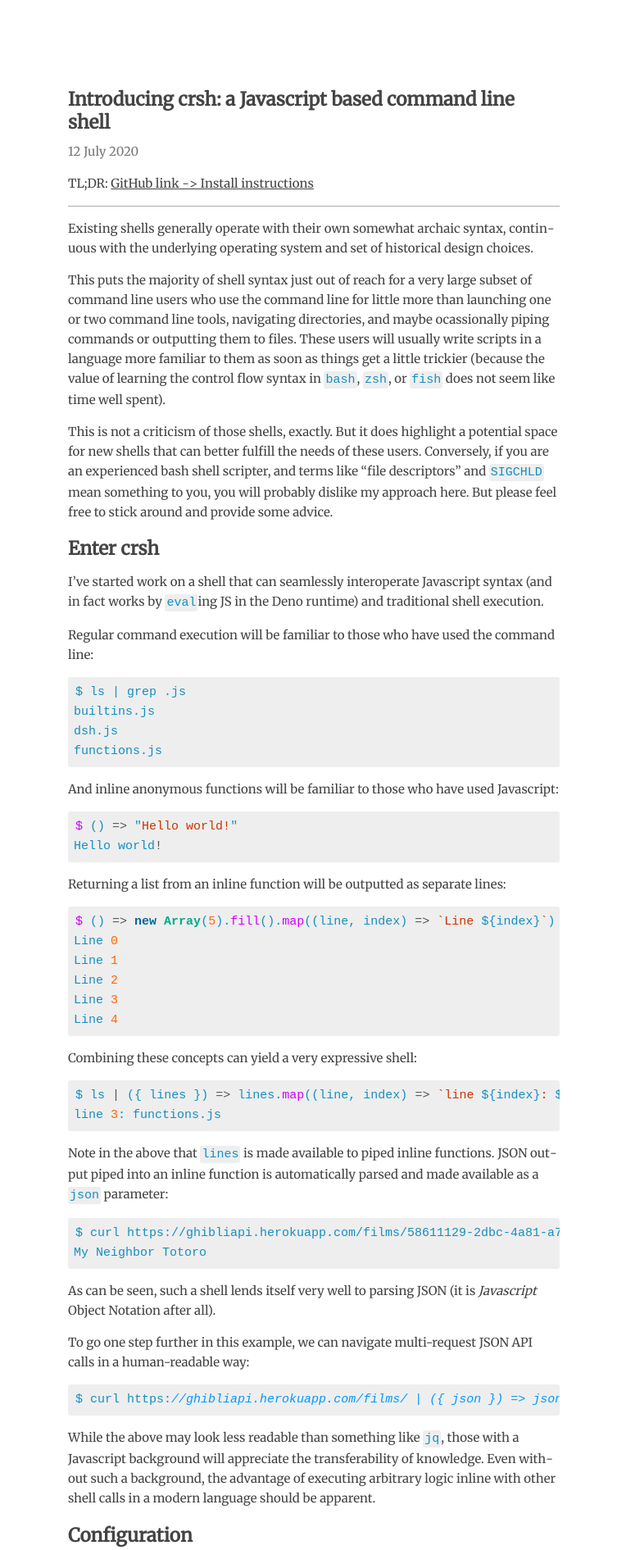
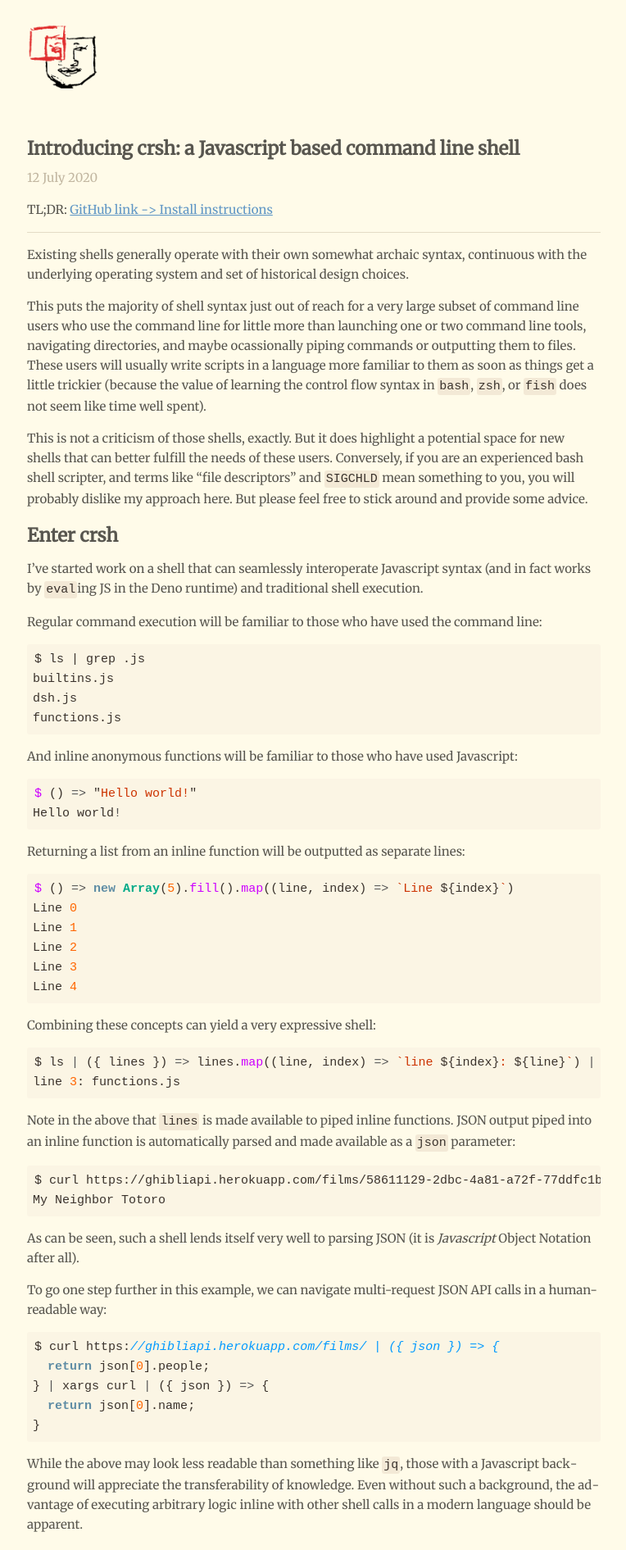
Before and after one commit to curlywurlycraig/curlywurlycraig.github.io, a Jekyll site: the page built from blog/_posts/2020-07-12-crsh.md, in a window 1280 px wide. Shown: the top 1891 px of the page at 82% size, without its empty margins (257-1021 px from the left). Built offline with Jekyll 4.4.1, drawn with Linux system fonts in a browser that asks for light colours; some of the changed text lies outside the part shown.

Commit message:
Improve colours on blog

````diff
--- a/blog/_layouts/default.html
+++ b/blog/_layouts/default.html
@@ -18,6 +18,10 @@
   </head>
 
   <body>
+    <header>
+      <a href="/"><img class="header__img" src="/res/website_face.png" alt="An interesting abstract drawing of a face." /></a>
+    </header>
+
     <main>
       {{ content }}
     </main>
--- a/blog/_layouts/post.html
+++ b/blog/_layouts/post.html
@@ -16,15 +16,3 @@ layout: default
 <h2>{{ page.title }}</h2>
 <p class="date">{{ page.date | date: "%-d %B %Y"}}</p>
 {{ content }}
-
-<div class="post__controls__container">
-    {% if page.previous %}
-    <a href="{{ page.previous.url }}">← {{ page.previous.title }}</a>
-    {% endif %}
-
-    <a href="/">All posts</a>
-
-    {% if page.next %}
-    <a href="{{ page.next.url }}">{{ page.next.title }} →</a>
-    {% endif %}
-</div>
--- a/blog/_posts/2020-07-12-crsh.md
+++ b/blog/_posts/2020-07-12-crsh.md
@@ -68,7 +68,11 @@ As can be seen, such a shell lends itself very well to parsing JSON (it is _Java
 To go one step further in this example, we can navigate multi-request JSON API calls in a human-readable way:
 
 ```js
-$ curl https://ghibliapi.herokuapp.com/films/ | ({ json }) => json[0].people | xargs curl | ({ json }) => json[0].name
+$ curl https://ghibliapi.herokuapp.com/films/ | ({ json }) => {
+  return json[0].people;
+} | xargs curl | ({ json }) => {
+  return json[0].name;
+}
 ```
 
 While the above may look less readable than something like `jq`, those with a Javascript background will appreciate the transferability of knowledge. Even without such a background, the advantage of executing arbitrary logic inline with other shell calls in a modern language should be apparent.
--- a/blog/code.css
+++ b/blog/code.css
@@ -10,7 +10,7 @@
   background-color: #ffaaaa;
 } /* Error */
 .highlight .k {
-  color: #006699;
+  color: #5f8da5;
   font-weight: bold;
 } /* Keyword */
 .highlight .o {
--- a/blog/styles.css
+++ b/blog/styles.css
@@ -4,7 +4,7 @@
 header {
   height: 60px;
   width: 100%;
-  max-width: 600px;
+  max-width: 700px;
   margin: 20px 0;
 }
 
@@ -14,16 +14,16 @@ header {
 }
 
 .header__img {
-  height: 40px;
+  height: 80px;
 }
 
 body {
   hyphens: auto;
   font-size: 15px;
   line-height: 24px;
-  background-color: #ffffff;
-  color: #444444;
-  padding-bottom: 20px;
+  background-color: #fffbe9;
+  color: #58564f;
+  padding-bottom: 40px;
   display: flex;
   flex-direction: column;
   align-items: center;
@@ -37,26 +37,26 @@ h2 {
 
 .date {
   margin-top: 10px;
-  color: #777777;
+  color: #c1b6a0;
 }
 
 a {
-  color: #444444;
+  color: #5f96c5;
 }
 
 a:visited {
-  color: #666666;
+  color: #9e9084;
 }
 
 main {
   margin: 0;
-  padding-top: 80px;
-  max-width: 600px;
+  padding-top: 40px;
+  max-width: 700px;
   width: 100%;
 }
 
 blockquote {
-  border-left: 5px solid #ececec;
+  border-left: 5px solid #dad1b2;
   margin: 0;
   padding: 5px 0 5px 20px;
 }
@@ -70,14 +70,14 @@ blockquote > p {
 }
 
 code {
-  background-color: #eeeeee;
+  background-color: #f3e9d6;
   border-radius: 3px;
   padding: 2px;
-  color: #158fc1;
+  color: #3a322c;
 }
 
 div.highlight {
-  background-color: #eeeeee;
+  background-color: #f3e9da59;
   border-radius: 3px;
   padding: 2px;
   color: #158fc1;
@@ -88,8 +88,12 @@ pre.highlight {
   margin: 5px;
 }
 
+pre.highlight > code {
+  background-color: transparent;
+}
+
 hr {
   border-width: 0;
   height: 1px;
-  background-color: #aaaaaa;
+  background-color: #e4dcc6;
 }
````
Also changed, not shown: blog/_posts/2099-01-01-more-fun-with-crsh.md (added, +12 -0 lines), blog/res/website_face.png (added).
